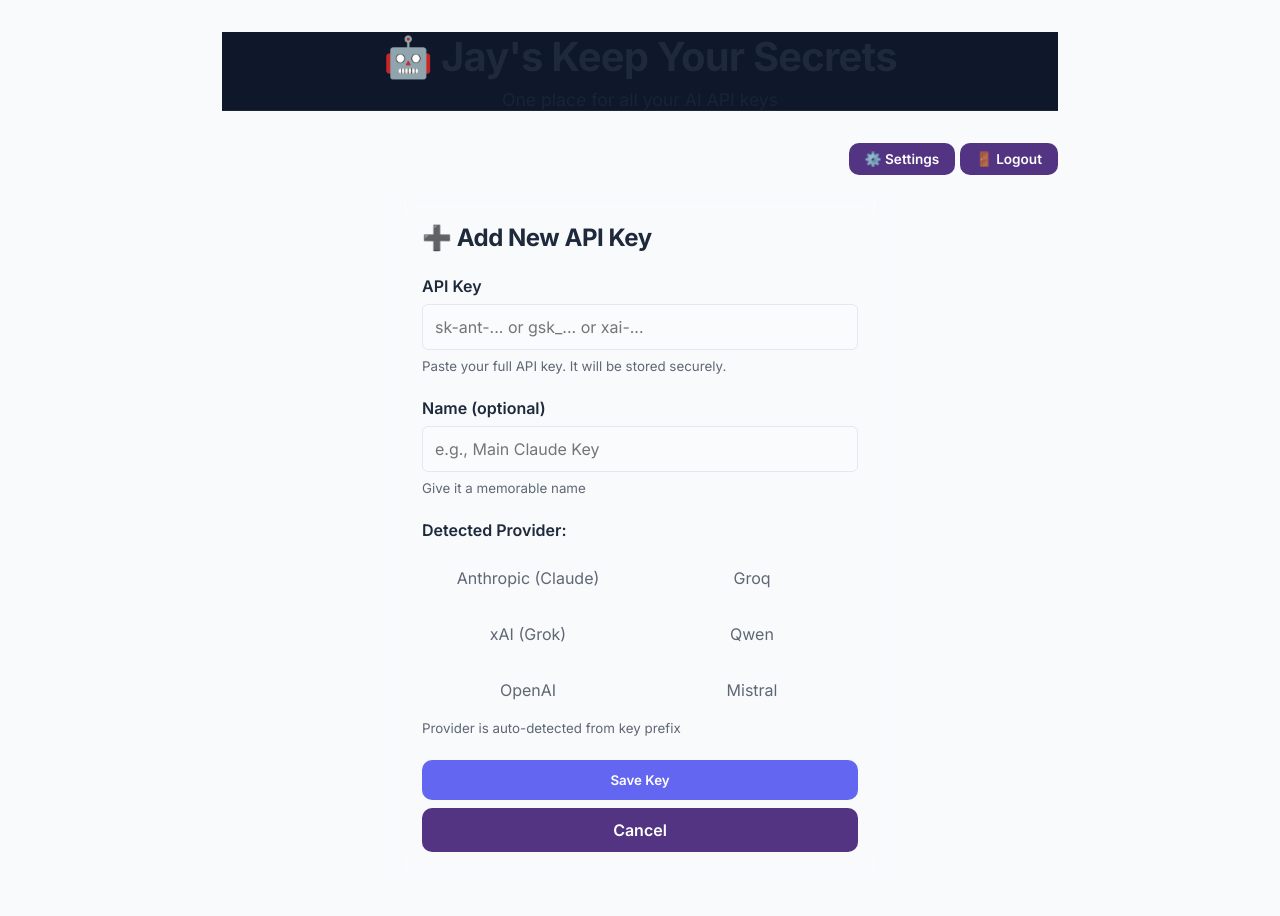
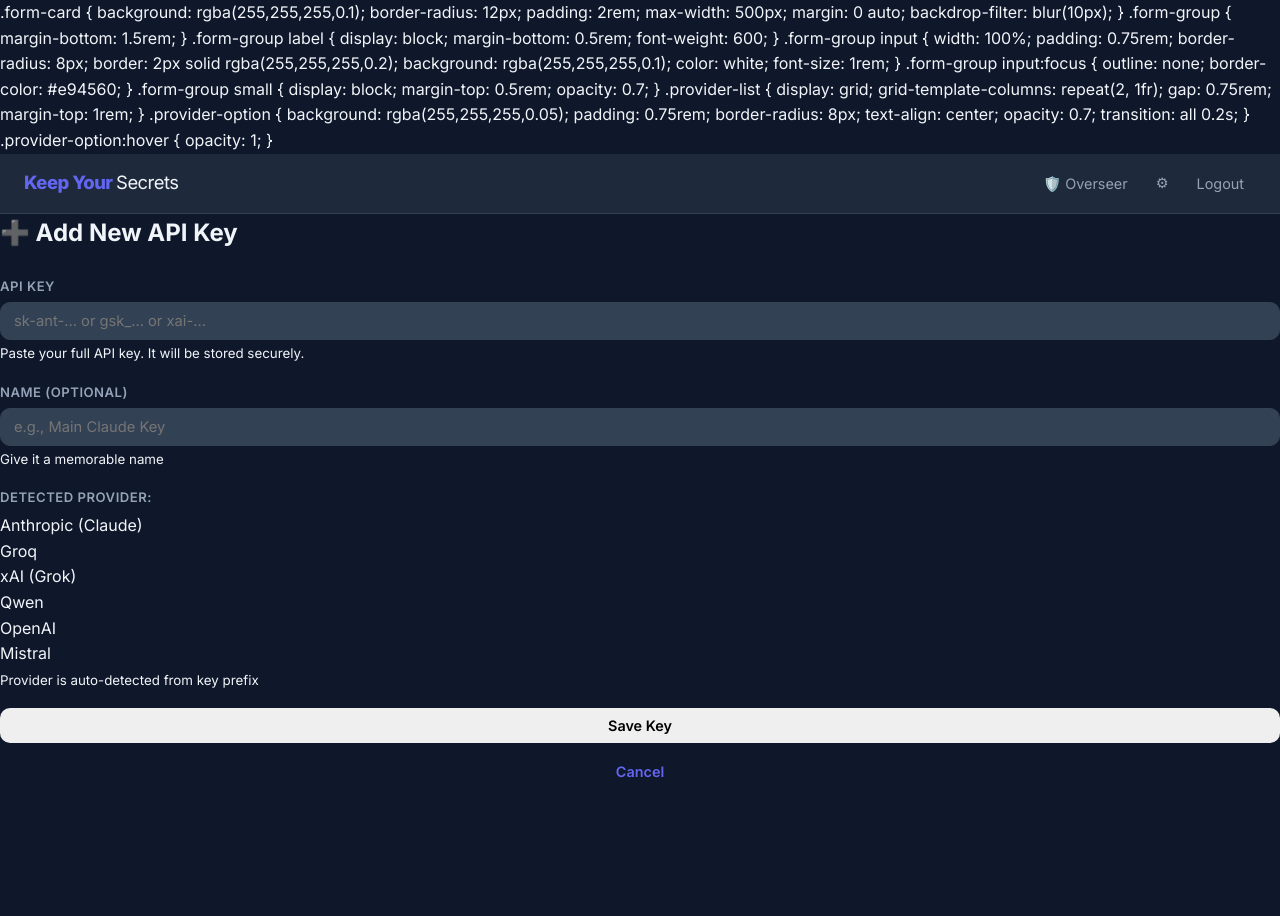
Before and after one commit to Liberty-Emporium/jays-keep-your-secrets, a Flask app: page /add in a window 1280 px wide. After the commit the page ends 778 px from the top, so only its background shows below. Run offline with Flask 2, Linux system fonts and the light colour scheme; the visitor is signed in with stand-in values (Sample User, id 1).

Commit message:
Redesign: replace gradient/AI-looking CSS with brand design system (Inter, indigo, dark)

```diff
--- a/templates/base.html
+++ b/templates/base.html
@@ -2,106 +2,154 @@
 <html lang="en">
 <head>
   <meta charset="UTF-8">
-    <!-- SEO Meta Tags -->
-    <meta name="description" content="Stop losing track of API keys. Keep Your Secrets securely stores all your API credentials. 14-day free trial.">
-    <meta name="keywords" content="API key manager, secret management, credential storage, developer tools">
-    <meta name="author" content="Jay Alexander">
-    <meta name="robots" content="index, follow">
+  <meta name="viewport" content="width=device-width, initial-scale=1.0">
+  <title>{% block title %}Keep Your Secrets{% endblock %}</title>
+  <meta name="description" content="{% block meta_desc %}Stop losing track of API keys. Keep Your Secrets securely stores all your API credentials.{% endblock %}">
+  <meta property="og:title" content="Keep Your Secrets — API Key Manager">
+  <meta property="og:description" content="Stop losing track of API keys. One secure place for all your credentials.">
   <meta property="og:type" content="website">
-    <meta property="og:title" content="Jay's Keep Your Secrets">
-    <meta property="og:description" content="Stop losing track of API keys. Keep Your Secrets securely stores all your API credentials. 14-day free trial.">
   <meta name="twitter:card" content="summary_large_image">
-    <meta name="twitter:title" content="Jay's Keep Your Secrets">
-    <meta name="twitter:description" content="Stop losing track of API keys. Keep Your Secrets securely stores all your API credentials. 14-day free trial.">
-    <meta name="viewport" content="width=device-width, initial-scale=1.0">
-    <title>{% block title %}Jay's Keep Your Secrets{% endblock %}</title>
+  <link href="https://fonts.googleapis.com/css2?family=Inter:wght@400;500;600;700;800&display=swap" rel="stylesheet">
   <style>
-        * { box-sizing: border-box; margin: 0; padding: 0; }
-        body {
-            font-family: -apple-system, BlinkMacSystemFont, 'Segoe UI', Roboto, sans-serif;
-            background: linear-gradient(135deg, #1a1a2e 0%, #16213e 50%, #0f3460 100%);
-            min-height: 100vh;
-            color: #fff;
+    *, *::before, *::after { box-sizing: border-box; margin: 0; padding: 0; }
+    :root {
+      --brand:      #6366f1;
+      --brand-dark: #4f46e5;
+      --dark:       #0f172a;
+      --dark2:      #1e293b;
+      --dark3:      #334155;
+      --border:     #334155;
+      --text:       #f1f5f9;
+      --text-muted: #94a3b8;
+      --red:        #ef4444;
+      --green:      #22c55e;
+      --radius:     10px;
     }
-        .container {
-            max-width: 900px;
-            margin: 0 auto;
-            padding: 2rem;
+    body { background: var(--dark); color: var(--text); font-family: 'Inter', -apple-system, sans-serif; line-height: 1.6; -webkit-font-smoothing: antialiased; }
+    a { color: var(--brand); text-decoration: none; }
+    a:hover { text-decoration: underline; }
+
+    /* ── Nav ── */
+    nav {
+      background: var(--dark2);
+      border-bottom: 1px solid var(--border);
+      padding: 0 24px;
+      display: flex;
+      align-items: center;
+      justify-content: space-between;
+      height: 60px;
+      position: sticky;
+      top: 0;
+      z-index: 100;
     }
-        header {
-            text-align: center;
-            margin-bottom: 2rem;
-        }
-        h1 { font-size: 2.5rem; margin-bottom: 0.5rem; }
-        .tagline { opacity: 0.7; font-size: 1.1rem; }
-        .btn {
-            display: inline-block;
-            padding: 0.75rem 1.5rem;
-            background: #e94560;
-            color: white;
-            text-decoration: none;
-            border-radius: 8px;
-            font-weight: 600;
-            border: none;
-            cursor: pointer;
-            transition: transform 0.2s, box-shadow 0.2s;
-        }
-        .btn:hover { transform: translateY(-2px); box-shadow: 0 4px 15px rgba(233, 69, 96, 0.4); }
-        .btn-secondary { background: #533483; }
-        .btn-danger { background: #dc3545; }
-        .flash {
-            padding: 1rem;
-            border-radius: 8px;
-            margin-bottom: 1rem;
-        }
-        .flash.success { background: #28a745; }
-        .flash.error { background: #dc3545; }
+    .nav-brand { font-size: 1.15rem; font-weight: 800; color: var(--brand); letter-spacing: -0.5px; text-decoration: none; }
+    .nav-brand span { color: var(--text); font-weight: 400; }
+    .nav-brand:hover { text-decoration: none; }
+    .nav-links { display: flex; gap: 4px; align-items: center; }
+    .nav-links a { color: var(--text-muted); padding: 6px 12px; border-radius: 6px; font-size: 0.9rem; transition: all 0.15s; text-decoration: none; }
+    .nav-links a:hover { color: var(--text); background: var(--dark3); text-decoration: none; }
+    .nav-links a.active { color: var(--text); background: var(--dark3); }
+    .nav-gear { color: var(--text-muted); padding: 6px 9px; border-radius: 6px; font-size: 1.15rem; line-height: 1; transition: all 0.15s; text-decoration: none; }
+    .nav-gear:hover { color: var(--text); background: var(--dark3); text-decoration: none; }
+
+    /* ── Buttons ── */
+    .btn { display: inline-block; padding: 9px 18px; border-radius: var(--radius); border: none; cursor: pointer; font-size: 0.9rem; font-weight: 600; font-family: inherit; transition: all 0.15s; text-decoration: none; }
+    .btn:hover { text-decoration: none; }
+    .btn-primary { background: var(--brand); color: #fff; }
+    .btn-primary:hover { background: var(--brand-dark); color: #fff; }
+    .btn-outline { background: transparent; color: var(--text); border: 1px solid var(--border); }
+    .btn-outline:hover { background: var(--dark3); }
+    .btn-danger { background: var(--red); color: #fff; }
+    .btn-sm { padding: 5px 12px; font-size: 0.82rem; }
+    .btn-full { width: 100%; text-align: center; display: block; }
+
+    /* ── Forms ── */
+    .form-group { margin-bottom: 16px; }
+    label { display: block; margin-bottom: 5px; font-size: 0.82rem; color: var(--text-muted); font-weight: 600; text-transform: uppercase; letter-spacing: 0.5px; }
+    input, textarea, select { width: 100%; padding: 9px 13px; background: var(--dark3); border: 1px solid var(--border); border-radius: var(--radius); color: var(--text); font-size: 0.92rem; font-family: inherit; transition: border-color 0.15s; }
+    input:focus, textarea:focus, select:focus { outline: none; border-color: var(--brand); }
+    input[type="password"] { letter-spacing: 0.1em; }
+    select option { background: var(--dark2); }
+
+    /* ── Cards ── */
+    .card { background: var(--dark2); border: 1px solid var(--border); border-radius: var(--radius); padding: 20px; }
+
+    /* ── Alerts ── */
+    .alert { padding: 11px 15px; border-radius: var(--radius); margin-bottom: 14px; font-size: 0.88rem; }
+    .alert-success { background: rgba(34,197,94,0.1);  border: 1px solid rgba(34,197,94,0.3);  color: var(--green); }
+    .alert-error   { background: rgba(239,68,68,0.1);  border: 1px solid rgba(239,68,68,0.3);  color: var(--red); }
+    .alert-info    { background: rgba(99,102,241,0.1); border: 1px solid rgba(99,102,241,0.3); color: var(--brand); }
+
+    /* ── Layout ── */
+    .container { max-width: 1100px; margin: 0 auto; padding: 0 20px; }
+    .page { padding: 32px 0; }
+    .page-narrow { max-width: 480px; margin: 60px auto; padding: 0 20px; }
+    .grid-2 { display: grid; grid-template-columns: 1fr 1fr; gap: 20px; }
+    .grid-3 { display: grid; grid-template-columns: repeat(3, 1fr); gap: 20px; }
+    @media (max-width: 768px) { .grid-2, .grid-3 { grid-template-columns: 1fr; } }
+
+    /* ── Table ── */
+    table { width: 100%; border-collapse: collapse; }
+    th { text-align: left; padding: 9px 13px; font-size: 0.78rem; text-transform: uppercase; letter-spacing: 0.5px; color: var(--text-muted); border-bottom: 1px solid var(--border); }
+    td { padding: 11px 13px; border-bottom: 1px solid var(--border); font-size: 0.88rem; vertical-align: middle; }
+    tr:last-child td { border-bottom: none; }
+    tr:hover td { background: var(--dark3); }
+
+    /* ── Badge ── */
+    .badge { display: inline-block; padding: 2px 8px; border-radius: 20px; font-size: 0.73rem; font-weight: 700; }
+    .badge-green  { background: rgba(34,197,94,0.15);  color: var(--green); }
+    .badge-brand  { background: rgba(99,102,241,0.15); color: var(--brand); }
+    .badge-gray   { background: var(--dark3); color: var(--text-muted); }
+    .badge-red    { background: rgba(239,68,68,0.15);  color: var(--red); }
+
+    /* ── Toast ── */
+    #toast { position: fixed; bottom: 20px; right: 20px; background: var(--dark2); border: 1px solid var(--border); border-radius: var(--radius); padding: 13px 18px; max-width: 300px; z-index: 9999; display: none; font-size: 0.88rem; box-shadow: 0 4px 20px rgba(0,0,0,0.4); }
+  </style>
   {% block extra_css %}{% endblock %}
-    </style>
-
-    <link href="https://fonts.googleapis.com/css2?family=Inter:wght@300;400;500;600;700;800&display=swap" rel="stylesheet">
-    <style>
-    :root{--brand:#6366f1;--brand-dark:#4f46e5;--brand-light:#818cf8;--gray-900:#0f172a;--gray-800:#1e293b;--gray-700:#334155;--gray-500:#64748b;--gray-400:#94a3b8;--gray-200:#e2e8f0;--gray-50:#f8fafc;--success:#10b981;--danger:#ef4444;--shadow:0 4px 6px -1px rgba(0,0,0,0.07);--shadow-md:0 10px 15px -3px rgba(0,0,0,0.08);--radius:10px;--radius-lg:16px;--transition:all 0.2s cubic-bezier(0.4,0,0.2,1);}
-    *{box-sizing:border-box;}
-    body{font-family:'Inter',-apple-system,sans-serif!important;-webkit-font-smoothing:antialiased;background:var(--gray-50)!important;color:var(--gray-800)!important;}
-    header,nav.nav{background:var(--gray-900)!important;border-bottom:1px solid rgba(255,255,255,.06)!important;}
-    .sidebar,.nav-sidebar{background:var(--gray-900)!important;border-right:1px solid rgba(255,255,255,.06)!important;}
-    .sidebar a,.nav-sidebar a{color:var(--gray-400)!important;border-radius:6px!important;margin:1px 8px!important;transition:var(--transition)!important;font-size:0.875rem!important;font-weight:500!important;}
-    .sidebar a:hover,.nav-sidebar a:hover{background:rgba(255,255,255,.07)!important;color:#fff!important;}
-    .sidebar a.active,.nav-sidebar a.active{background:rgba(99,102,241,.15)!important;color:var(--brand-light)!important;border-left:3px solid var(--brand)!important;}
-    .card,.stat-card{border-radius:var(--radius-lg)!important;border:1px solid var(--gray-200)!important;box-shadow:var(--shadow)!important;}
-    .card:hover,.stat-card:hover{box-shadow:var(--shadow-md)!important;transform:translateY(-2px)!important;transition:var(--transition)!important;}
-    .btn-primary,.btn[type=submit]{background:var(--brand)!important;border-color:var(--brand)!important;border-radius:var(--radius)!important;font-weight:600!important;}
-    .btn-primary:hover,.btn[type=submit]:hover{background:var(--brand-dark)!important;border-color:var(--brand-dark)!important;box-shadow:0 4px 12px rgba(99,102,241,.35)!important;}
-    .btn{border-radius:var(--radius)!important;font-weight:600!important;font-family:inherit!important;}
-    input,select,textarea{border-radius:var(--radius-sm,6px)!important;border:1.5px solid var(--gray-200)!important;font-family:inherit!important;}
-    input:focus,select:focus,textarea:focus{border-color:var(--brand)!important;box-shadow:0 0 0 3px rgba(99,102,241,.1)!important;outline:none!important;}
-    h1,h2,h3{letter-spacing:-0.02em!important;}
-    </style>
 </head>
 <body>
-    <div class="container">
-        <header>
-            <h1>🤖 Jay's Keep Your Secrets</h1>
-            <p class="tagline">One place for all your AI API keys</p>
-        </header>
+
+<nav>
+  <a href="/" class="nav-brand">Keep Your <span>Secrets</span></a>
+  <div class="nav-links">
+    {% if session.get('logged_in') %}
+      {% if session.get('role') == 'overseer' or session.get('is_admin') %}
+        <a href="/overseer" class="{% if request.path == '/overseer' %}active{% endif %}">🛡️ Overseer</a>
+      {% else %}
+        <a href="/dashboard" class="{% if request.path == '/dashboard' %}active{% endif %}">Dashboard</a>
+        <a href="/add" class="btn btn-primary btn-sm">+ Add Key</a>
+      {% endif %}
+      <a href="/settings" class="nav-gear {% if request.path.startswith('/settings') %}active{% endif %}" title="Settings" aria-label="Settings">&#9881;</a>
+      <a href="/logout" style="color:var(--text-muted)">Logout</a>
+    {% else %}
+      <a href="/login">Login</a>
+      <a href="/signup" class="btn btn-primary btn-sm">Start Free Trial</a>
+    {% endif %}
+  </div>
+</nav>
 
 {% with messages = get_flashed_messages(with_categories=true) %}
   {% if messages %}
-                {% for category, message in messages %}
-                    <div class="flash {{ category }}">{{ message }}</div>
+    <div class="container" style="padding-top:14px">
+      {% for cat, msg in messages %}
+        <div class="alert alert-{{ 'error' if cat == 'danger' else cat }}">{{ msg }}</div>
       {% endfor %}
+    </div>
   {% endif %}
 {% endwith %}
 
-        {% if session.get('logged_in') %}
-        <div style="text-align: right; margin-bottom: 1rem;">
-            <a href="/settings" class="btn btn-secondary" style="padding: 0.5rem 1rem; font-size: 0.85rem;">⚙️ Settings</a>
-            <a href="/logout" class="btn btn-secondary" style="padding: 0.5rem 1rem; font-size: 0.85rem;">🚪 Logout</a>
-        </div>
-        {% endif %}
+<div id="toast"></div>
+{% block content %}{% endblock %}
 
-        {% block content %}{% endblock %}
-    </div>
+<script>
+function showToast(msg, type) {
+  const t = document.getElementById('toast');
+  t.textContent = msg;
+  t.style.borderColor = type === 'error' ? 'var(--red)' : 'var(--brand)';
+  t.style.display = 'block';
+  setTimeout(() => t.style.display = 'none', 3500);
+}
+</script>
+{% block extra_js %}{% endblock %}
 </body>
 </html>
```
Lines whose indentation alone changed are shown as unchanged.
